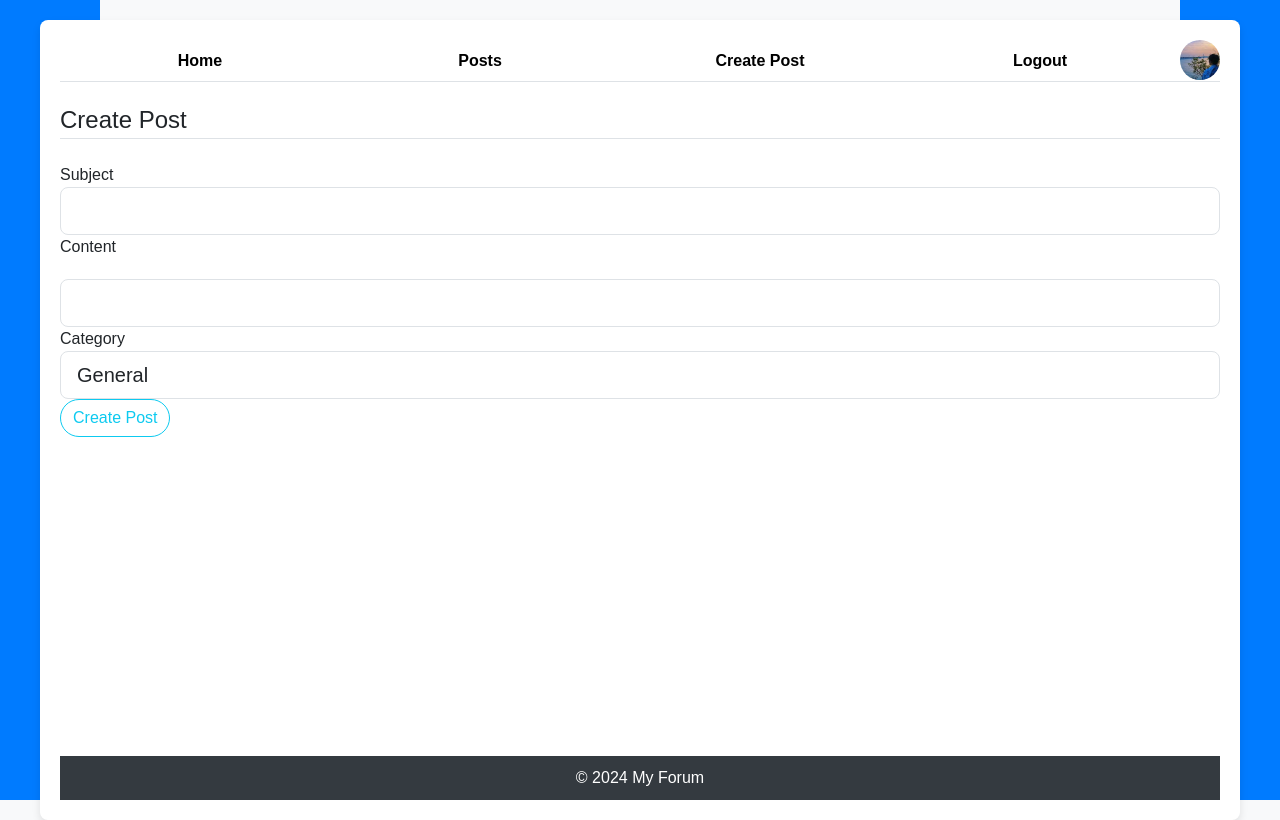
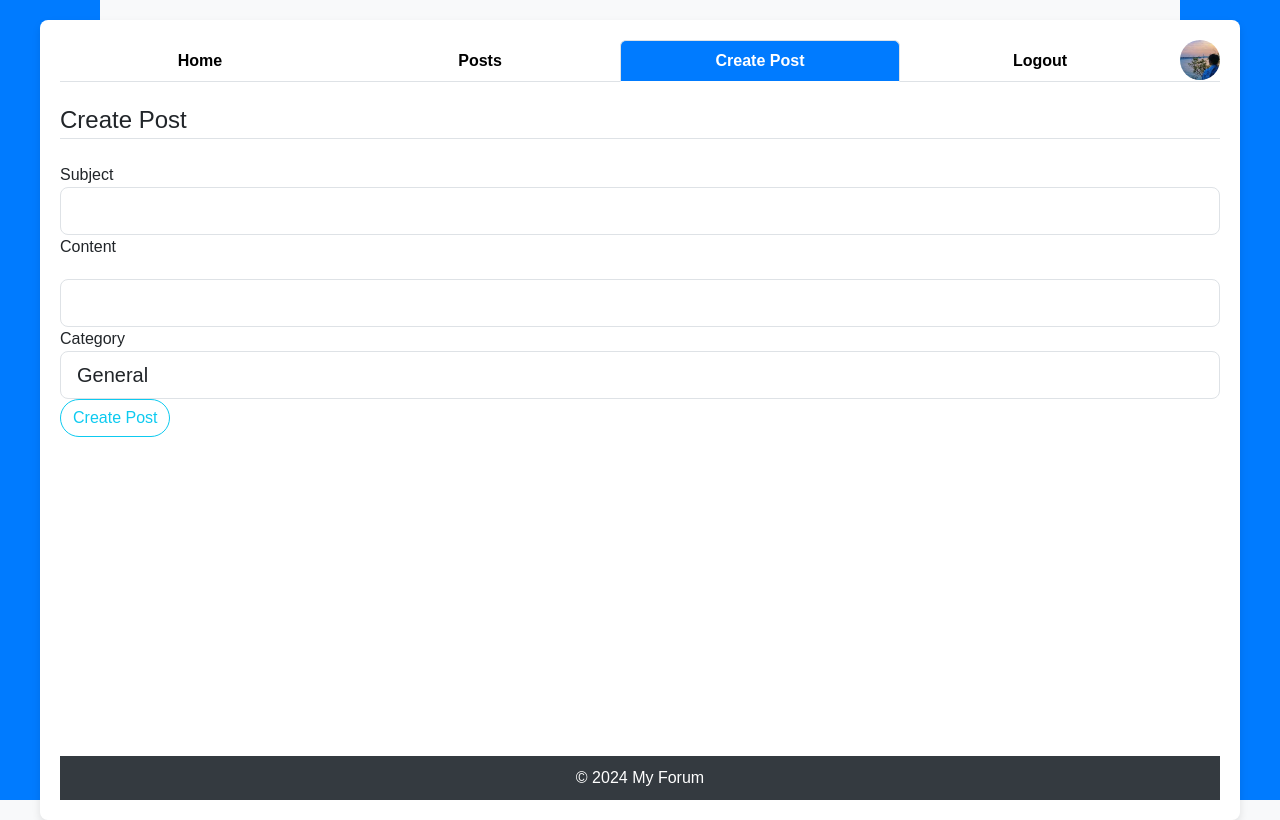
Before and after one commit to Loveroin/Forum, a Flask app: page /createpost in a window 1280 px wide. Run offline with Flask 3, Linux system fonts and the light colour scheme; a user stored in the database is signed in; some libraries are stand-ins or nearby versions.

Commit message:
bug fixed: nav bar for 'Create Post' works inproperly

```diff
--- a/forum/templates/base.html
+++ b/forum/templates/base.html
@@ -28,7 +28,7 @@
             {% endif %}
             {% if current_user.is_authenticated %}
             <li class="nav-item">
-                <a class="nav-link {{ 'active' if active_page=='users' else '' }}" href="{{ url_for('createpost') }}">Create Post</a>
+                <a class="nav-link {{ 'active' if active_page=='createpost' else '' }}" href="{{ url_for('createpost') }}">Create Post</a>
             </li>
             <li class="nav-item">
                 <a class="nav-link {{ 'active' if active_page=='logout' else '' }}" href="{{ url_for('logout') }}">Logout</a>
--- a/run.py
+++ b/run.py
@@ -7,4 +7,4 @@ from forum import db
 if __name__ == '__main__':
     with app.app_context():
         db.create_all()
-    app.run(debug=True)
+    app.run(host='0.0.0.0', port=8080, debug=True)
```
